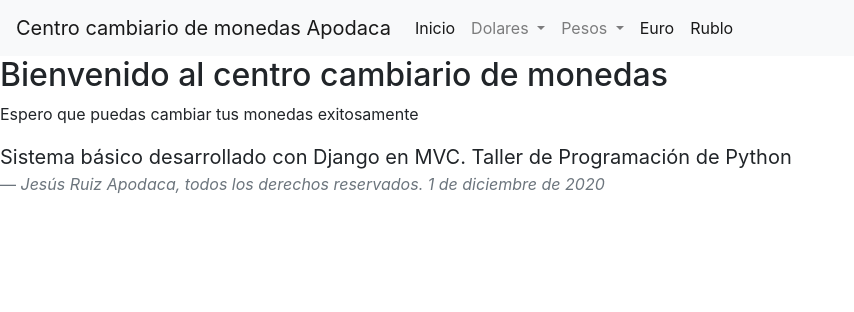
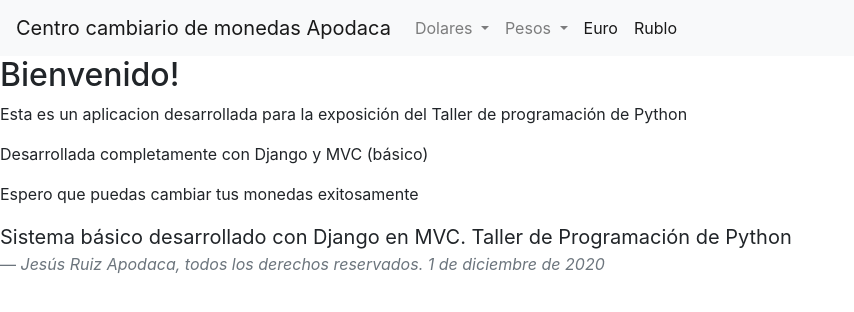
Before and after one commit to apodaca3467/Django-basico, a Django app: page / in a window 1280 px wide. Shown: the top 312 px of the page, without its empty margins (0-854 px from the left). Run offline with Django 3.2, Linux system fonts and the light colour scheme; some libraries are stand-ins or nearby versions.

Commit message:
Versión Final
Versión final del sistema desarrollado

```diff
--- a/ProyectoWeb/ProyectoWebApp/templates/ProyectoWebApp/base.html
+++ b/ProyectoWeb/ProyectoWebApp/templates/ProyectoWebApp/base.html
@@ -15,15 +15,12 @@
 <body>
     <!-- cuerpo del documento HTML-->
     <nav class="navbar navbar-expand-lg navbar-light bg-light">
-        <a class="navbar-brand" href="#">Centro cambiario de monedas Apodaca</a>
+        <a class="navbar-brand" href="{% url 'Index' %}">Centro cambiario de monedas Apodaca</a>
         <button class="navbar-toggler" type="button" data-toggle="collapse" data-target="#navbarNav" aria-controls="navbarNav" aria-expanded="false" aria-label="Toggle navigation">
             <span class="navbar-toggler-icon"></span>
         </button>
         <div class="collapse navbar-collapse" id="navbarNav">
             <ul class="navbar-nav">
-                <li class="nav-item active">
-                    <a class="nav-link" href="{% url 'Index' %}">Inicio <span class="sr-only">(current)</span></a>
-                </li>
                 <li class="nav-item dropdown">
                     <a class="nav-link dropdown-toggle" href="#" id="navbarDropdownMenuLink" role="button" data-toggle="dropdown" aria-haspopup="true" aria-expanded="false">
                         Dolares
--- a/ProyectoWeb/ProyectoWebApp/templates/ProyectoWebApp/index.html
+++ b/ProyectoWeb/ProyectoWebApp/templates/ProyectoWebApp/index.html
@@ -1,6 +1,8 @@
 {% extends "ProyectoWebApp/base.html" %}
 
 {% block content%}
-<h2>Bienvenido al centro cambiario de monedas</h2>
+<h2>Bienvenido!</h2>
+<p>Esta es un aplicacion desarrollada para la exposici&oacute;n del Taller de programaci&oacute;n de Python</p>
+<p>Desarrollada completamente con Django y MVC (b&aacute;sico)</p>
 <p>Espero que puedas cambiar tus monedas exitosamente</p>
 {% endblock %}
```
